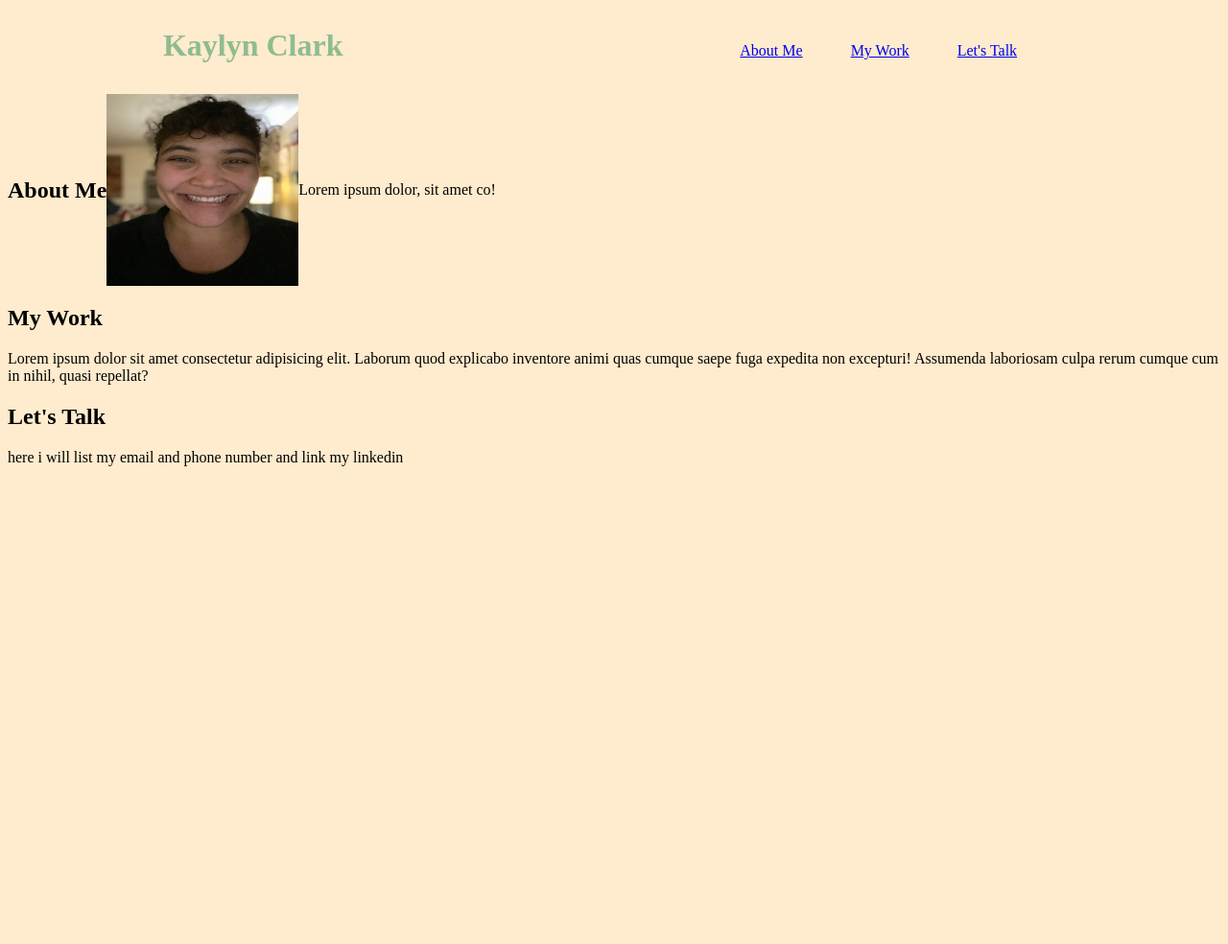
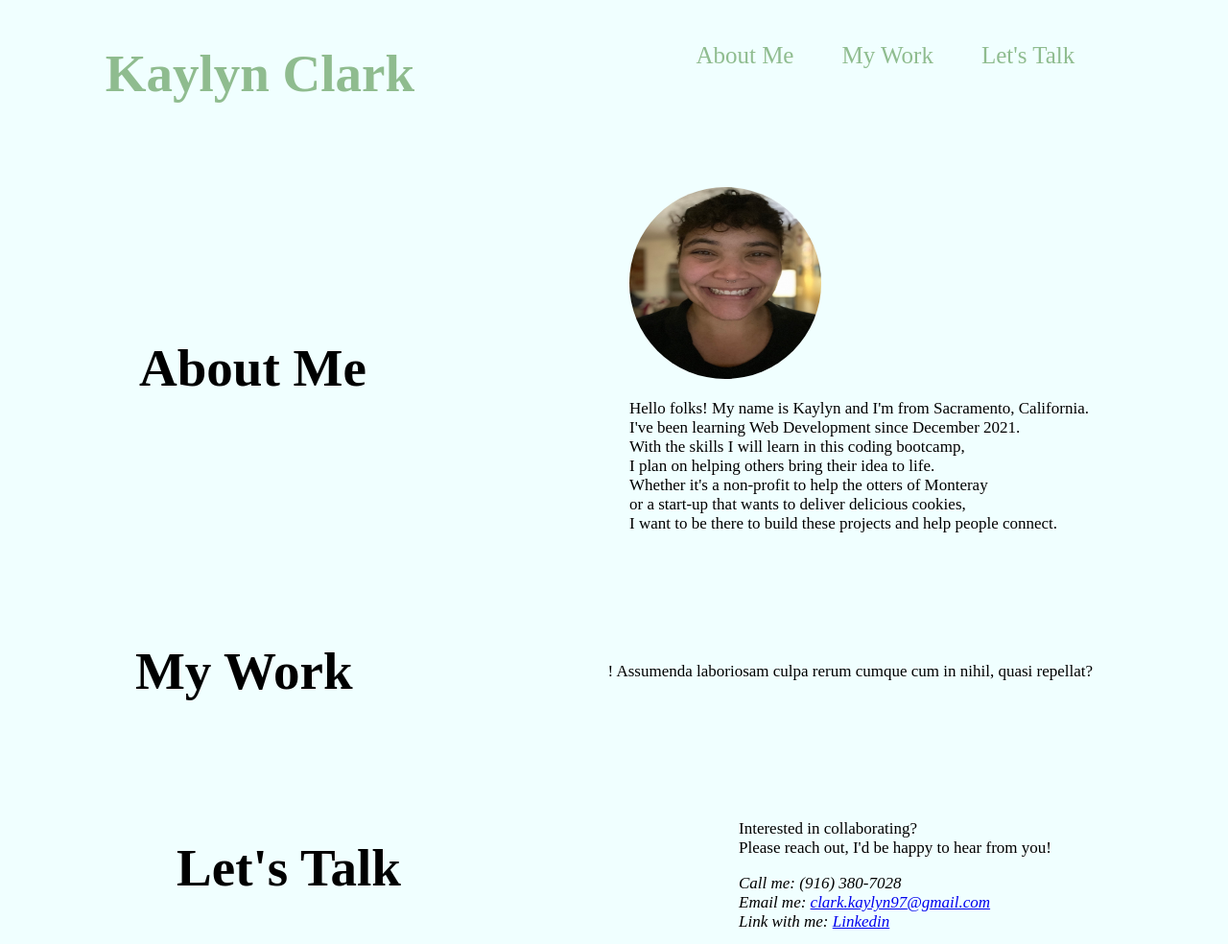
Before and after one commit to kaylynclark/portfolio, a plain HTML site: page index.html in a window 1280 px wide. Shown: the whole page at 96% size. Before the commit the page ends 800 px from the top, so only its background shows below. Drawn offline with Linux system fonts and the light colour scheme.

Commit message:
styled sections

```diff
--- a/assets/css/style.css
+++ b/assets/css/style.css
@@ -4,7 +4,8 @@ header {
     flex-wrap: wrap;
 }
 header h1 {
-    color: #8FBC8F
+    color: #8FBC8F;
+    font-size: 55px;
 }
 header nav {
     margin: 10px 25px;
@@ -12,22 +13,51 @@ header nav {
 header nav ul {
     display: flex;
     flex-wrap: wrap;
-    justify-content: space-between;
+    justify-content: space-around;
     align-items: center;
     list-style: none;
 }
 header nav ul li {
     padding: 10px 25px;
+    font-size: 25px;
 }
-section img {
+header a {
+    text-decoration: none;
+    color: #8FBC8F;
+}
+img {
     height: 200px;
     width: 200px;
+    border-radius: 50%;
+}
+
+body {
+    background-color: #F0FFFF;
+}
+h2 {
+    font-size: 55px;
 }
 #about-me {
+    margin: 50px 0;
     display: flex;
     flex-wrap: wrap;
+    justify-content: space-around;
     align-items: center;
 }
-body {
-    background-color: #FFEBCD;
+#my-work {
+    margin: 50px 0;
+    display: flex;
+    flex-wrap: wrap;
+    justify-content: space-around;
+    align-items: center;
 }
+#lets-talk {
+    margin: 50px 0;
+    display: flex;
+    flex-wrap: wrap;
+    justify-content: space-around;
+    align-items: center;
+}
+p, address {
+    font-size: 17px;
+}
--- a/index.html
+++ b/index.html
@@ -8,7 +8,7 @@
     </head>
     <body>
         <header>
-            <h1>Kaylyn Clark</h1>
+                <h1>Kaylyn Clark</h1>
             <nav>
                 <ul>
                     <li>
@@ -24,19 +24,52 @@
             </nav>
         </header>
         <section id="about-me">
-            <h2>About Me</h2>
-            <img src="./assets/images/kaylyn-portfolio.jpg" alt="Myself smiling in a black collared shirt" />
-            <div class="flex-row">
-                <p>Lorem ipsum dolor, sit amet co!</p>
+            <div>
+                 <h2 class="about-me-header">About Me</h2>
+            </div>
+            <div class="about-content">
+                <img src="./assets/images/kaylyn-portfolio.jpg" alt="Myself smiling in a black collared shirt" />
+                <p>Hello folks! My name is Kaylyn and I'm from Sacramento, California.
+                    <br />
+                    I've been learning Web Development since December 2021.
+                    <br />
+                    With the skills I will learn in this coding bootcamp,
+                    <br />
+                    I plan on helping others bring their idea to life.
+                    <br />
+                    Whether it's a non-profit to help the otters of Monteray
+                    <br />
+                    or a start-up that wants to deliver delicious cookies,
+                    <br />
+                    I want to be there to build these projects and help people connect.
+                </p>
             </div>
         </section>
         <section id="my-work">
-            <h2>My Work</h2>
-            <p>Lorem ipsum dolor sit amet consectetur adipisicing elit. Laborum quod explicabo inventore animi quas cumque saepe fuga expedita non excepturi! Assumenda laboriosam culpa rerum cumque cum in nihil, quasi repellat?</p>
+            <div>
+                <h2>My Work</h2>
+            </div>
+            <div>
+                <p>! Assumenda laboriosam culpa rerum cumque cum in nihil, quasi repellat?</p>
+            </div>
         </section>
         <section id="lets-talk">
-            <h2>Let's Talk</h2>
-            <p>here i will list my email and phone number and link my linkedin</p>
+            <div>
+                <h2>Let's Talk</h2>
+            </div>
+            <div>
+                <p>Interested in collaborating?
+                    <br />
+                Please reach out, I'd be happy to hear from you!
+                 </p>
+                <address>
+                Call me: (916) 380-7028
+                <br />
+                Email me: <a href="mailto:clark.kaylyn97@gmail.com">clark.kaylyn97@gmail.com</a>
+                <br />
+                Link with me: <a href="link">Linkedin</a>
+                 </address>
+            </div>
         </section>
     </body>
 </html>
```
